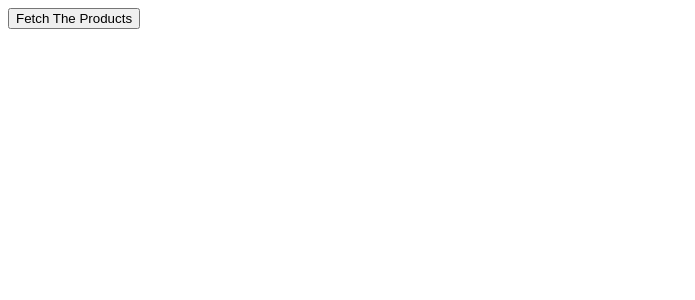
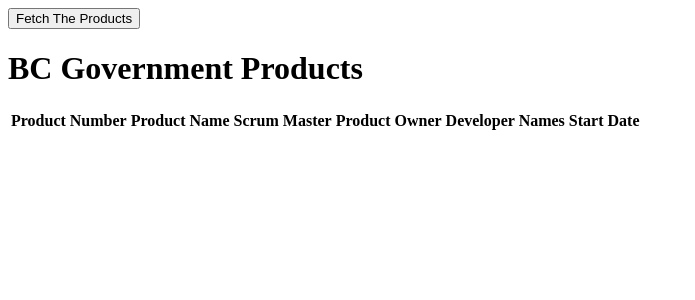
Before and after one commit to HectorGit/Hector-Perez-IS24-full-stack-competition-req97073, a React (Create React App) app in the folder frontend_in_react/web_application_tracker_frontend/: page / in a window 1280 px wide. Shown: the top 300 px of the page, without its empty margins (0-695 px from the left). Built offline with nearby package versions, Linux system fonts and the light colour scheme.

Commit message:
implement table

```diff
--- a/frontend_in_react/web_application_tracker_frontend/src/App.js
+++ b/frontend_in_react/web_application_tracker_frontend/src/App.js
@@ -24,23 +24,82 @@
       <button onClick={handleClick}>
         Fetch The Products
       </button>
-      {
-        products && products.map((product) => {
-            return(
-            <em key={product.productId}>
-              <p>
-                {JSON.stringify(product)}
-              </p>
-            </em>
+
+      <h1>
+        BC Government Products
+      </h1>
+
+      <table>
+        <thead>
+        <tr>
+          <th>
+            Product Number
+          </th>
+          <th>
+            Product Name
+          </th>
+          <th>
+            Scrum Master
+          </th>
+          <th>
+            Product Owner
+          </th>
+          <th>
+            Developer Names
+          </th>
+          <th>
+            Start Date
+          </th>
+        </tr>
+        </thead>
+        <tbody>
+          {
+            products && products.map((product) => {
+              /* Find a way to map the developers */
+
+              <tr>
+                <td>
+                  {product.productId}
+                </td>
+                <td>
+                  placeholder
+                  {/* {product.productName} */}
+                </td>
+                <td>
+                  placeholder
+                  {/* {product.productOwnerName} */}
+                </td>
+                <td>
+                  placeholder
+                  {/* <em>
+                    <p>
+                      {JSON.stringify(product.Developers)}
+                    </p>
+                  </em> */}
+                  {/* {product.Developers} */}
+                </td>
+                <td>
+                  placeholder
+                  {/* {product.scrumMasterName} */}
+                </td>
+                <td>
+                  placeholder
+                  {/* {product.startDate} */}
+                </td>
+                <td>
+                  placeholder
+                  {/* {product.methodology} */}
+                </td>
+              </tr>
+
+              }
             )
           }
-        )
-      }
-      {/* <em>
-        <p>
-          {products}
-        </p>
-      </em> */}
+
+        </tbody>
+      </table>
+
+
     </div>
   );
 }
```
